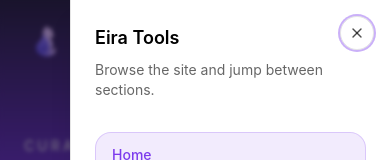
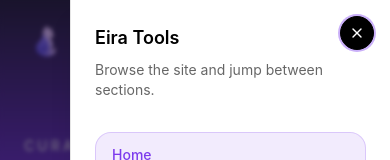
Before and after one commit to emijane/eira, a Next.js app: page / in a window 390 px wide. Both pictures are taken after a click on the button "Open menu". Shown: the top 160 px of the page. Built offline with nearby package versions, Linux system fonts and the light colour scheme.

Commit message:
refine library cards and mobile navigation UI

```diff
--- a/src/app/components/MainMenu.tsx
+++ b/src/app/components/MainMenu.tsx
@@ -143,7 +143,7 @@ export default function MainMenu() {
                             className={`inline-flex h-10 w-10 items-center justify-center rounded-full border transition lg:hidden ${
                                 usesLightText
                                     ? "border-white/16 bg-white/8 text-white hover:bg-white/14"
-                                    : "border-black/10 bg-white text-black hover:border-primary/24 hover:text-primary"
+                                    : "border-black bg-black text-white hover:bg-black/88"
                             }`}
                             aria-label="Open menu"
                         >
--- a/src/components/ui/sheet.tsx
+++ b/src/components/ui/sheet.tsx
@@ -71,7 +71,7 @@ function SheetContent({
             >
                 {children}
                 <DialogPrimitive.Close
-                    className="absolute right-4 top-4 rounded-full border border-black/10 p-2 text-black/70 transition hover:text-black focus:outline-none focus:ring-2 focus:ring-primary/40"
+                    className="absolute right-4 top-4 rounded-full border border-black bg-black p-2 text-white transition hover:bg-black/88 focus:outline-none focus:ring-2 focus:ring-primary/40"
                 >
                     <X className="h-4 w-4" />
                     <span className="sr-only">Close</span>
```
